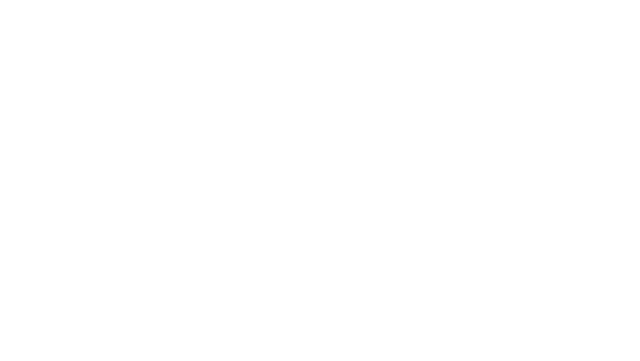
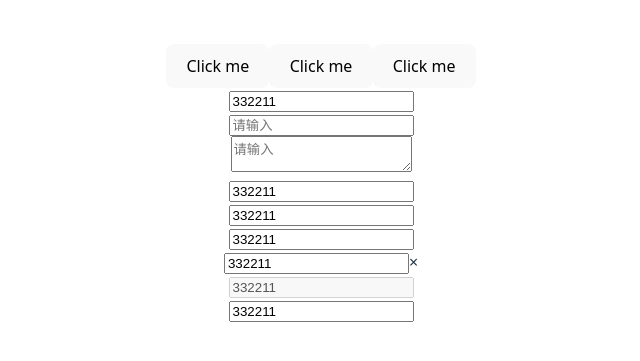
Before and after one commit to Wangwenxiao-web/my-ui-lib, a Vue app: page / in a window 1280 px wide. Shown: the part 217-578 px from the top of the page, without its empty margins (319-959 px from the left). Built offline with nearby package versions, Linux system fonts and the light colour scheme; the HTML template or start-up script is replaced by a standard one.

Commit message:
feat: 添加input组件

```diff
--- a/src/App.vue
+++ b/src/App.vue
@@ -1,12 +1,40 @@
 <script setup lang="ts">
-import { Button } from './components/Button'
+import { MyButton } from "./components/Button";
+import { MyInput } from "./components/input";
+import { ref } from "vue";
+
+const value = ref("332211");
+const password = ref("")
+const content = ref("")
 </script>
 
 <template>
   <div>
-    <Button type="primary">Click me</Button>
+    <MyButton type="primary">Click me</MyButton>
+    <MyButton type="default">Click me</MyButton>
+    <MyButton type="danger">Click me</MyButton>
+
+    <!-- 基础用法 -->
+    <MyInput v-model="value" placeholder="请输入内容" />
+
+    <!-- 不同类型 -->
+    <MyInput v-model="password" type="password" />
+    <MyInput v-model="content" type="textarea" />
+
+    <!-- 不同尺寸 -->
+    <MyInput v-model="value" size="small" />
+    <MyInput v-model="value" size="medium" />
+    <MyInput v-model="value" size="large" />
+
+    <!-- 可清空 -->
+    <MyInput v-model="value" clearable />
+
+    <!-- 禁用状态 -->
+    <MyInput v-model="value" disabled />
+
+    <!-- 只读状态 -->
+    <MyInput v-model="value" readonly />
   </div>
-
 </template>
 
 <style scoped></style>
--- a/src/components/Button/button.tsx
+++ b/src/components/Button/button.tsx
@@ -3,7 +3,7 @@ import type { PropType } from "vue";
 
 export type ButtonType = "primary" | "default" | "danger";
 
-export const Button = defineComponent({
+export default defineComponent({
   name: "MyButton",
   props: {
     type: {
--- a/src/components/Button/index.ts
+++ b/src/components/Button/index.ts
@@ -1,8 +1,12 @@
 import type { App } from "vue";
-import { Button } from "./button";
+import MyButton from "./button";
+import type { ButtonType } from "./button";
 
-Button.install = (app: App) => {
-  app.component(Button.name!, Button);
+export { MyButton };
+export type { ButtonType };
+
+MyButton.install = (app: App) => {
+  app.component(MyButton.name!, MyButton);
 };
 
-export default Button;
+export default MyButton;
--- /dev/null
+++ b/src/components/input/index.ts
@@ -0,0 +1,12 @@
+import type { App } from "vue";
+import MyInput from "./input";
+import type { InputSize, InputType } from "./input";
+
+export { MyInput };
+export type { InputSize, InputType };
+
+MyInput.install = (app: App) => {
+  app.component(MyInput.name!, MyInput);
+};
+
+export default MyInput;
--- /dev/null
+++ b/src/components/input/input.tsx
@@ -0,0 +1,139 @@
+import { defineComponent, computed } from "vue";
+import type { PropType } from "vue";
+
+export type InputSize = "small" | "medium" | "large";
+export type InputType = "text" | "password" | "number" | "textarea";
+
+export default defineComponent({
+  name: "MyInput",
+  props: {
+    modelValue: {
+      type: [String, Number],
+      default: "",
+    },
+    type: {
+      type: String as PropType<InputType>,
+      default: "text",
+    },
+    size: {
+      type: String as PropType<InputSize>,
+      default: "medium",
+    },
+    placeholder: {
+      type: String,
+      default: "请输入",
+    },
+    disabled: {
+      type: Boolean,
+      default: false,
+    },
+    clearable: {
+      type: Boolean,
+      default: false,
+    },
+    maxLength: {
+      type: Number,
+      default: undefined,
+    },
+    readonly: {
+      type: Boolean,
+      default: false,
+    },
+    autofocus: {
+      type: Boolean,
+      default: false,
+    }
+  },
+  emits: ["update:modelValue", "change", "focus", "blur", "clear"],
+  setup(props, { emit }) {
+    const sizeClasses = computed(() => ({
+      'text-sm h-8 px-2': props.size === 'small',
+      'text-base h-10 px-3': props.size === 'medium',
+      'text-lg h-12 px-4': props.size === 'large'
+    }));
+
+    const baseClasses = computed(() => [
+      'w-full',
+      'rounded-md',
+      'border',
+      'border-gray-300',
+      'focus:border-blue-500',
+      'focus:ring-1',
+      'focus:ring-blue-500',
+      'outline-none',
+      'transition-all',
+      'duration-200',
+      sizeClasses.value[props.size as keyof typeof sizeClasses.value],
+      {
+        'bg-gray-100 cursor-not-allowed': props.disabled,
+        'cursor-pointer': !props.disabled
+      }
+    ]);
+
+    const handleInput = (event: Event) => {
+      const target = event.target as HTMLInputElement;
+      emit("update:modelValue", target.value);
+    };
+
+    const handleChange = (event: Event) => {
+      const target = event.target as HTMLInputElement;
+      emit("change", target.value);
+    };
+
+    const handleFocus = (event: FocusEvent) => {
+      emit("focus", event);
+    };
+
+    const handleBlur = (event: FocusEvent) => {
+      emit("blur", event);
+    };
+
+    const handleClear = () => {
+      emit("update:modelValue", "");
+      emit("clear");
+    };
+
+    return () => (
+      <div class="relative inline-block w-full">
+        {props.type === 'textarea' ? (
+          <textarea
+            value={props.modelValue}
+            class={[...baseClasses.value, 'min-h-[100px] resize-y']}
+            placeholder={props.placeholder}
+            disabled={props.disabled}
+            readonly={props.readonly}
+            maxlength={props.maxLength}
+            autofocus={props.autofocus}
+            onInput={handleInput}
+            onChange={handleChange}
+            onFocus={handleFocus}
+            onBlur={handleBlur}
+          />
+        ) : (
+          <input
+            type={props.type}
+            value={props.modelValue}
+            class={baseClasses.value}
+            placeholder={props.placeholder}
+            disabled={props.disabled}
+            readonly={props.readonly}
+            maxlength={props.maxLength}
+            autofocus={props.autofocus}
+            onInput={handleInput}
+            onChange={handleChange}
+            onFocus={handleFocus}
+            onBlur={handleBlur}
+          />
+        )}
+        {props.clearable && props.modelValue && !props.disabled && !props.readonly && (
+          <span
+            class="absolute right-2 top-1/2 -translate-y-1/2 text-gray-400 cursor-pointer hover:text-gray-600"
+            onClick={handleClear}
+          >
+            ×
+          </span>
+        )}
+      </div>
+    );
+  },
+});
```
Also changed, not shown: src/index.ts (+25 -0 lines), src/components/input/style.scss (added).
